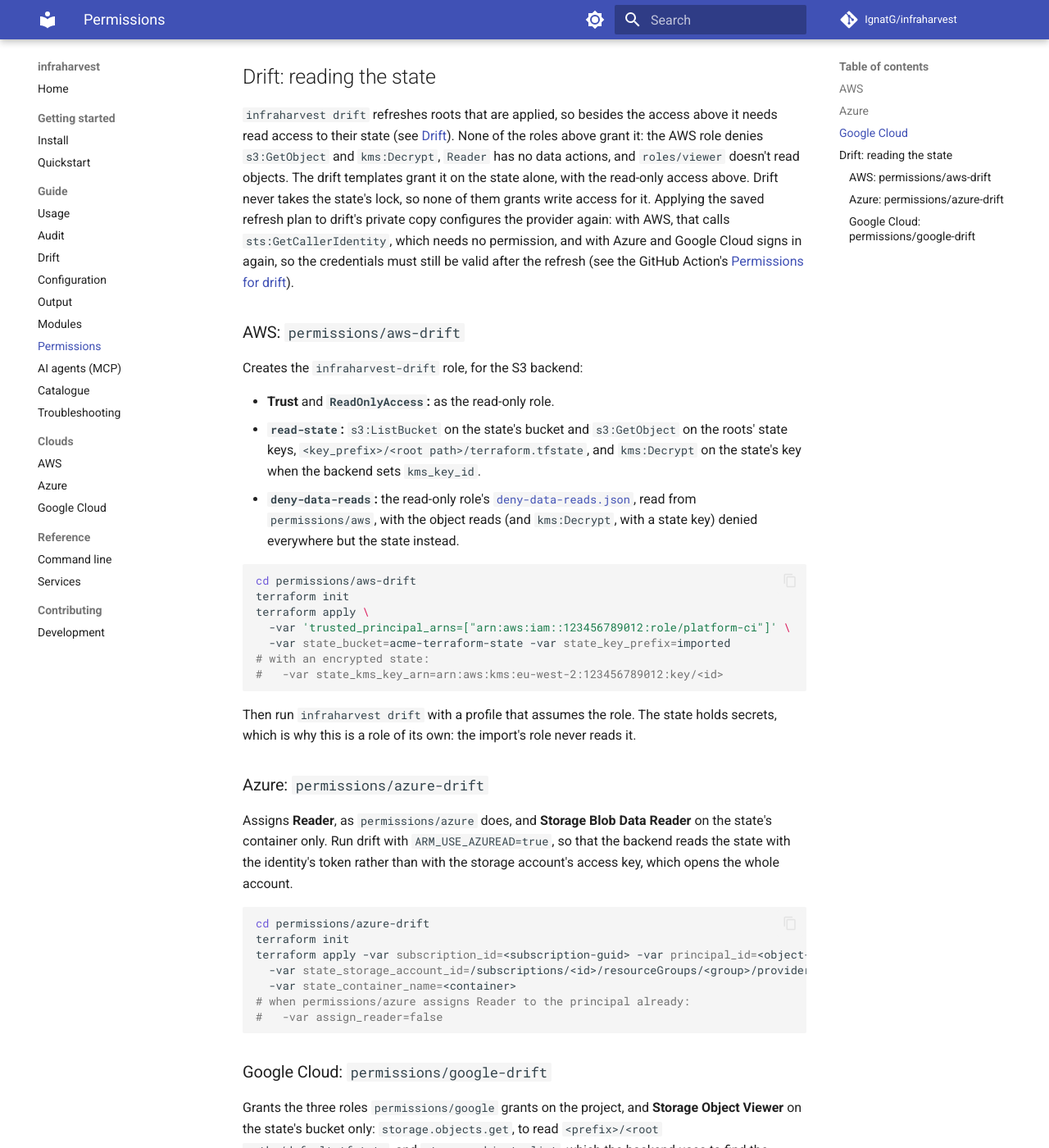
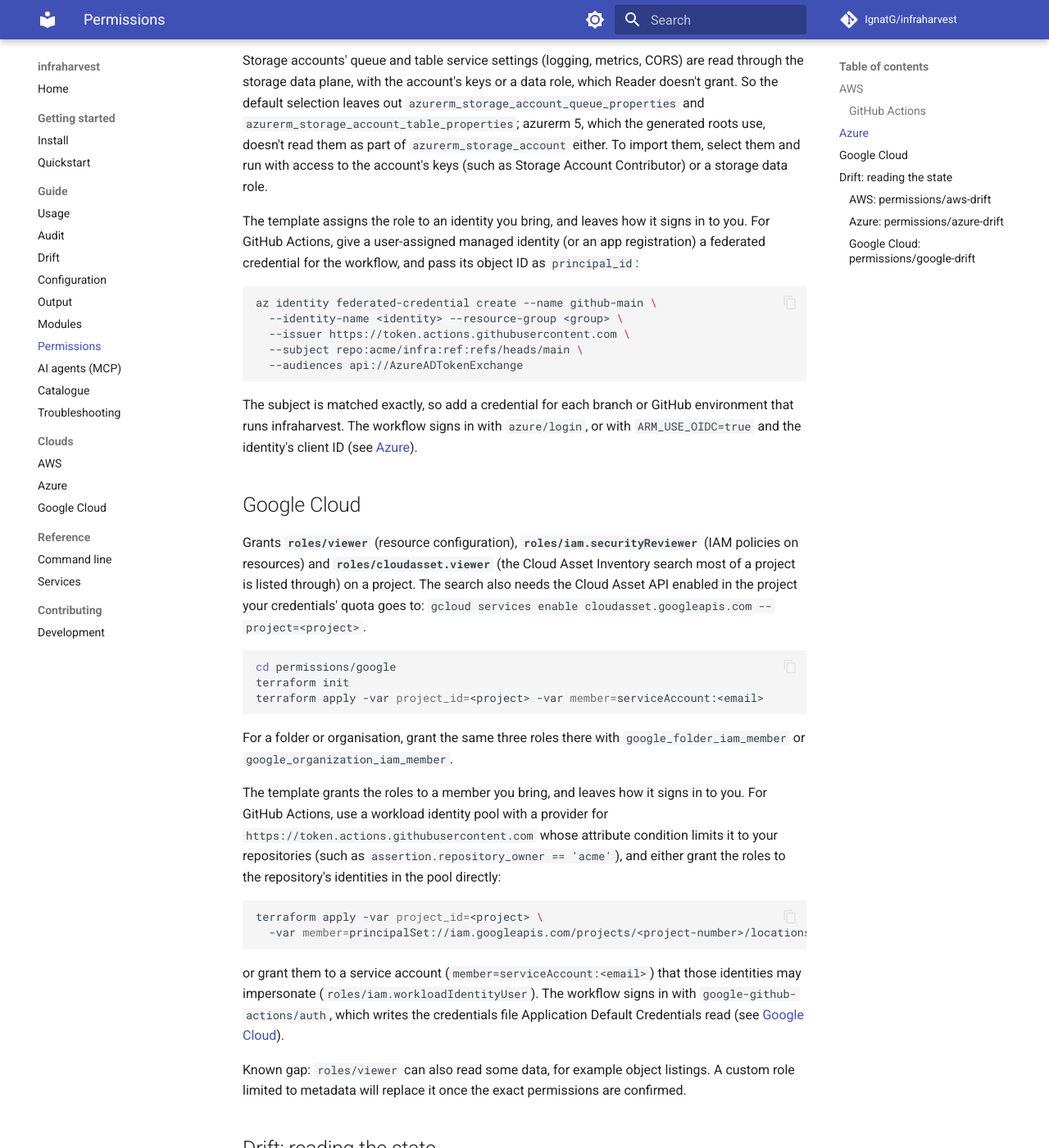
Before and after one commit to IgnatG/infraharvest, an MkDocs documentation site: the page built from docs/permissions.md, in a window 1280 px wide and 1400 px high, scrolled down 1946 px. Shown: the whole window at 82% size. Built offline with MkDocs 1.6.1 and Material for MkDocs 9.7.7, drawn with Linux system fonts in a browser that asks for light colours; comment, search, counter and statistics services are not loaded; some of the changed text lies outside the part shown.

Commit message:
docs(permissions): GitHub Actions OIDC trust for each cloud
Document github_oidc_subjects and create_github_oidc_provider for the AWS templates, how to trust a workflow on Azure (a federated credential on the identity) and Google Cloud (a workload identity pool), and use the role name permissions/aws creates in the Action's examples.

````diff
--- a/docs/permissions.md
+++ b/docs/permissions.md
@@ -8,7 +8,7 @@ infraharvest only reads: it lists resources and lets Terraform import their conf
 
 Creates the `infraharvest-readonly` role:
 
-- **Trust:** the principals you list may assume it.
+- **Trust:** the IAM principals you list may assume it, and so may the GitHub Actions workflows you list (see [GitHub Actions](#github-actions)).
 - **`ReadOnlyAccess`:** the AWS-managed policy, which reads every service's configuration.
 - **[`deny-data-reads.json`](https://github.com/IgnatG/infraharvest/blob/main/permissions/aws/deny-data-reads.json):** an explicit deny on reading data. That covers S3 object contents, DynamoDB items, Kinesis records, SQS messages, Secrets Manager values, KMS decryption, CloudWatch Logs events and queries, Athena results, EC2 Windows passwords, ECR image layers and CodeCommit file contents.
 
@@ -26,6 +26,22 @@ Trade-off: `kms:Decrypt` is denied, so SSM `SecureString` parameters fail to imp
 
 Without Terraform, attach `ReadOnlyAccess` and `deny-data-reads.json` (as an inline policy) to any role or user.
 
+### GitHub Actions
+
+For the [GitHub Action](https://github.com/IgnatG/infraharvest/blob/main/action/README.md), let the workflow assume the role with its OIDC token instead of storing keys. `github_oidc_subjects` lists the workflows, as patterns of the token's `sub` claim: `repo:<owner>/<repository>:ref:refs/heads/main` for runs on `main`, `repo:<owner>/<repository>:environment:<name>` for jobs in a GitHub environment, or `repo:<owner>/<repository>:*` for any run of the repository. The role then trusts `sts:AssumeRoleWithWebIdentity` from the account's `token.actions.githubusercontent.com` OIDC provider, for the `sts.amazonaws.com` audience `aws-actions/configure-aws-credentials` asks for, when the subject matches one of them. Either list, `trusted_principal_arns` or `github_oidc_subjects`, may be empty, but not both.
+
+An account has one GitHub OIDC provider, which the role trusts. If the account has none yet, set `create_github_oidc_provider=true` to create it, in one configuration only: applying `permissions/aws` with it and `permissions/aws-drift` without, apply `permissions/aws` first, so that the drift role finds it.
+
+```sh
+cd permissions/aws
+terraform init
+terraform apply -var 'github_oidc_subjects=["repo:acme/infra:ref:refs/heads/main"]'
+# when the account has no GitHub OIDC provider yet:
+#   -var create_github_oidc_provider=true
+```
+
+Then pass the `role_arn` output to `aws-actions/configure-aws-credentials` as `role-to-assume`, in a job with the `id-token: write` permission.
+
 ## Azure
 
 Assigns the built-in **Reader** role to a user, group, service principal or managed identity. The scope is a subscription by default, or a management group. Reader has no data actions, so it can't read blob contents, Key Vault secrets or database rows.
@@ -40,6 +56,18 @@ terraform apply -var subscription_id=<subscription-guid> -var principal_id=<obje
 
 Storage accounts' queue and table service settings (logging, metrics, CORS) are read through the storage data plane, with the account's keys or a data role, which Reader doesn't grant. So the default selection leaves out `azurerm_storage_account_queue_properties` and `azurerm_storage_account_table_properties`; azurerm 5, which the generated roots use, doesn't read them as part of `azurerm_storage_account` either. To import them, select them and run with access to the account's keys (such as Storage Account Contributor) or a storage data role.
 
+The template assigns the role to an identity you bring, and leaves how it signs in to you. For GitHub Actions, give a user-assigned managed identity (or an app registration) a federated credential for the workflow, and pass its object ID as `principal_id`:
+
+```sh
+az identity federated-credential create --name github-main \
+  --identity-name <identity> --resource-group <group> \
+  --issuer https://token.actions.githubusercontent.com \
+  --subject repo:acme/infra:ref:refs/heads/main \
+  --audiences api://AzureADTokenExchange
+```
+
+The subject is matched exactly, so add a credential for each branch or GitHub environment that runs infraharvest. The workflow signs in with `azure/login`, or with `ARM_USE_OIDC=true` and the identity's client ID (see [Azure](azure.md)).
+
 ## Google Cloud
 
 Grants **`roles/viewer`** (resource configuration), **`roles/iam.securityReviewer`** (IAM policies on resources) and **`roles/cloudasset.viewer`** (the Cloud Asset Inventory search most of a project is listed through) on a project. The search also needs the Cloud Asset API enabled in the project your credentials' quota goes to: `gcloud services enable cloudasset.googleapis.com --project=<project>`.
@@ -52,6 +80,15 @@ terraform apply -var project_id=<project> -var member=serviceAccount:<email>
 
 For a folder or organisation, grant the same three roles there with `google_folder_iam_member` or `google_organization_iam_member`.
 
+The template grants the roles to a member you bring, and leaves how it signs in to you. For GitHub Actions, use a workload identity pool with a provider for `https://token.actions.githubusercontent.com` whose attribute condition limits it to your repositories (such as `assertion.repository_owner == 'acme'`), and either grant the roles to the repository's identities in the pool directly:
+
+```sh
+terraform apply -var project_id=<project> \
+  -var member=principalSet://iam.googleapis.com/projects/<project-number>/locations/global/workloadIdentityPools/<pool>/attribute.repository/acme/infra
+```
+
+or grant them to a service account (`member=serviceAccount:<email>`) that those identities may impersonate (`roles/iam.workloadIdentityUser`). The workflow signs in with `google-github-actions/auth`, which writes the credentials file Application Default Credentials read (see [Google Cloud](google.md)).
+
 Known gap: `roles/viewer` can also read some data, for example object listings. A custom role limited to metadata will replace it once the exact permissions are confirmed.
 
 ## Drift: reading the state
@@ -62,7 +99,7 @@ Known gap: `roles/viewer` can also read some data, for example object listings.
 
 Creates the `infraharvest-drift` role, for the S3 backend:
 
-- **Trust** and **`ReadOnlyAccess`:** as the read-only role.
+- **Trust** and **`ReadOnlyAccess`:** as the read-only role, with the same `trusted_principal_arns`, `github_oidc_subjects` and `create_github_oidc_provider` (see [GitHub Actions](#github-actions)).
 - **`read-state`:** `s3:ListBucket` on the state's bucket and `s3:GetObject` on the roots' state keys, `<key_prefix>/<root path>/terraform.tfstate`, and `kms:Decrypt` on the state's key when the backend sets `kms_key_id`.
 - **`deny-data-reads`:** the read-only role's [`deny-data-reads.json`](https://github.com/IgnatG/infraharvest/blob/main/permissions/aws/deny-data-reads.json), read from `permissions/aws`, with the object reads (and `kms:Decrypt`, with a state key) denied everywhere but the state instead.
 
@@ -74,6 +111,8 @@ terraform apply \
   -var state_bucket=acme-terraform-state -var state_key_prefix=imported
 # with an encrypted state:
 #   -var state_kms_key_arn=arn:aws:kms:eu-west-2:123456789012:key/<id>
+# for a GitHub Actions workflow, with or instead of the IAM principals:
+#   -var 'github_oidc_subjects=["repo:acme/infra:ref:refs/heads/main"]'
 ```
 
 Then run `infraharvest drift` with a profile that assumes the role. The state holds secrets, which is why this is a role of its own: the import's role never reads it.
````
Also changed, not shown: action/README.md (+9 -3 lines), permissions/README.md (+1 -1 lines).
